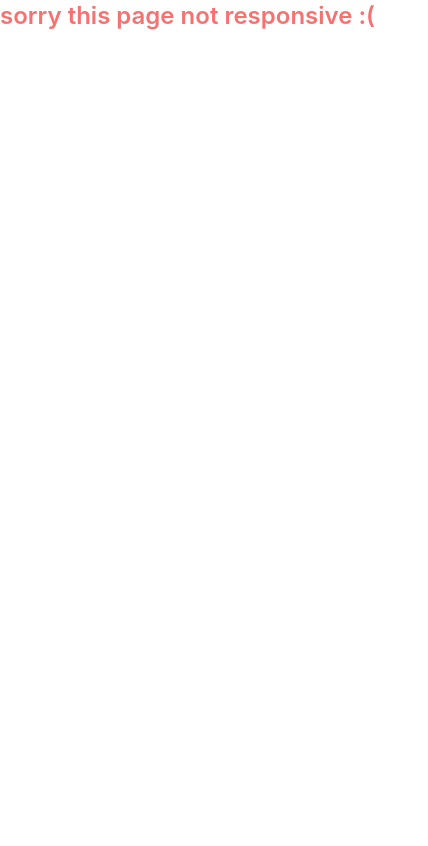
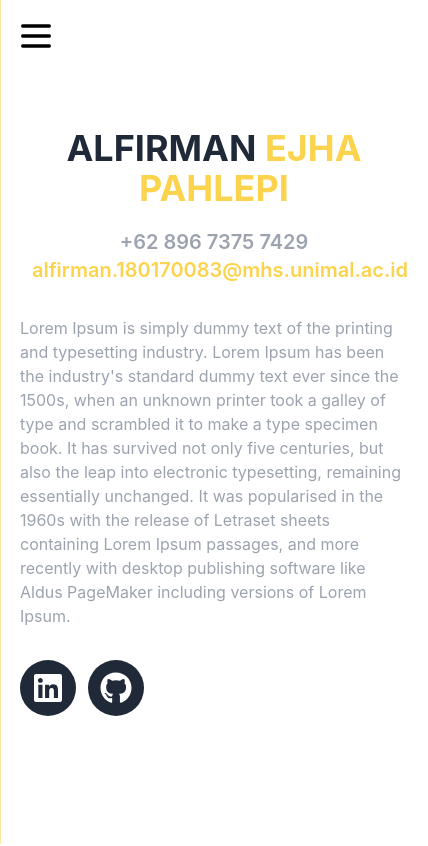
Before and after one commit to alfirman-rctn-hacktiv8/assignment-02, a React (Create React App) app: page / in a window 390 px wide. Shown: the top 846 px of the page, 428 px wide, since content can reach past the window. Built offline with nearby package versions, Linux system fonts and the light colour scheme.

Commit message:
responsive ❤️

```diff
--- a/src/App.js
+++ b/src/App.js
@@ -1,3 +1,4 @@
+import { useState } from "react";
 import Avatar from "./components/Avatar";
 import NavLinks from "./components/NavLinks";
 import About from "./sections/About";
@@ -7,16 +8,25 @@ import Skills from "./sections/Skills";
 import Interests from "./sections/Interests";
 import Awards from "./sections/Awards";
 import Footer from "./components/Footer";
+import MenuIcon from "./components/MenuIcon";
 
 function App() {
+  const [openSideBar, setOpenSideBar] = useState(false);
   return (
-    <>
-      <div className="min-h-screen min-w-screen bg-white justify-end hidden lg:flex">
-        <aside className="h-screen w-1/4 bg-yellow-300 fixed flex flex-col items-center justify-center space-y-6 left-0 top-0">
+    <div
+      onClick={() => setOpenSideBar(false)}
+      className="min-h-screen min-w-screen bg-white lg:justify-end flex relative"
+    >
+      <MenuIcon openSideBar={openSideBar} setOpenSideBar={setOpenSideBar} />
+      <aside
+        className={`${
+          !openSideBar && "transform -translate-x-full lg:transform-none"
+        } h-screen w-11/12 lg:w-1/4 bg-yellow-300 fixed flex flex-col items-center justify-center space-y-6 left-0 top-0 z-10 duration-500`}
+      >
         <Avatar />
         <NavLinks />
       </aside>
-        <main className="w-3/4 px-10 relative">
+      <main className="lg:w-3/4 px-5 sm:px-10 relative">
         <About />
         <Experience />
         <Education />
@@ -26,10 +36,6 @@ function App() {
         <Footer />
       </main>
     </div>
-      <p className="text-red-400 font-semibold text-2xl block lg:hidden">
-        sorry this page not responsive :(
-      </p>
-    </>
   );
 }
 
--- /dev/null
+++ b/src/components/MenuIcon.js
@@ -0,0 +1,68 @@
+const Hamburger = () => {
+  return (
+    <svg
+      xmlns="http://www.w3.org/2000/svg"
+      className="h-10 w-10"
+      fill="none"
+      viewBox="0 0 24 24"
+      stroke="currentColor"
+    >
+      <path
+        strokeLinecap="round"
+        strokeLinejoin="round"
+        strokeWidth={2}
+        d="M4 6h16M4 12h16M4 18h16"
+      />
+    </svg>
+  );
+};
+
+const X = () => {
+  return (
+    <svg
+      xmlns="http://www.w3.org/2000/svg"
+      className="h-10 w-10"
+      fill="none"
+      viewBox="0 0 24 24"
+      stroke="currentColor"
+    >
+      <path
+        strokeLinecap="round"
+        strokeLinejoin="round"
+        strokeWidth={2}
+        d="M6 18L18 6M6 6l12 12"
+      />
+    </svg>
+  );
+};
+
+const MenuIcon = ({ setOpenSideBar, openSideBar }) => (
+  <div
+    onClick={(e) => {
+      e.stopPropagation();
+      setOpenSideBar(!openSideBar);
+    }}
+    className="fixed left-4 top-4 z-20 lg:hidden"
+  >
+    <i
+      className={`${
+        !openSideBar
+          ? "rotate-0 translate-y-0 opacity-100 delay-100"
+          : "rotate-90 opacity-20 invisible"
+      } transform duration-100 absolute`}
+    >
+      <Hamburger />
+    </i>
+    <i
+      className={`${
+        openSideBar
+          ? "rotate-0 translate-y-0 opacity-100 delay-100"
+          : "-rotate-90 opacity-20 invisible"
+      } transform duration-100 absolute`}
+    >
+      <X />
+    </i>
+  </div>
+);
+
+export default MenuIcon;
--- a/src/components/NavLinks.js
+++ b/src/components/NavLinks.js
@@ -19,7 +19,6 @@ const NavLinks = () => {
             </a>
           </li>
         ))}
-        <p></p>
       </ul>
     </nav>
   );
--- a/src/sections/About.js
+++ b/src/sections/About.js
@@ -1,31 +1,32 @@
 import { Github, LinkedIn } from "../components/ButtonIcon";
 
 const About = () => (
-  <section  id="about" className="h-screen flex flex-col justify-center space-y-8">
+  <section
+    id="about"
+    className="min-h-screen flex flex-col justify-center space-y-8"
+  >
     <div className="space-y-2">
-      <h1 className="text-5xl font-bold uppercase text-gray-800">
+      <h1 className="text-4xl sm:text-5xl font-bold uppercase text-gray-800 text-center sm:text-left mb-5 sm:mb-0">
         Alfirman <span className="text-yellow-300">Ejha Pahlepi</span>
       </h1>
-      <h4 className="text-2xl font-semibold text-gray-400">
+      <h4 className="text-xl font-semibold text-gray-400 text-center sm:text-left">
         +62 896 7375 7429{" "}
         <span className="text-yellow-300 ml-3">
           alfirman.180170083@mhs.unimal.ac.id
         </span>
       </h4>
     </div>
-    <div>
-      <p className="text-gray-400">
-        Lorem Ipsum is simply dummy text of the printing and typesetting
-        industry. Lorem Ipsum has been the industry's standard dummy text ever
-        since the 1500s, when an unknown printer took a galley of type and
-        scrambled it to make a type specimen book. It has survived not only five
-        centuries, but also the leap into electronic typesetting, remaining
-        essentially unchanged. It was popularised in the 1960s with the release
-        of Letraset sheets containing Lorem Ipsum passages, and more recently
-        with desktop publishing software like Aldus PageMaker including versions
-        of Lorem Ipsum.
-      </p>
-    </div>
+    <p className="text-gray-400">
+      Lorem Ipsum is simply dummy text of the printing and typesetting industry.
+      Lorem Ipsum has been the industry's standard dummy text ever since the
+      1500s, when an unknown printer took a galley of type and scrambled it to
+      make a type specimen book. It has survived not only five centuries, but
+      also the leap into electronic typesetting, remaining essentially
+      unchanged. It was popularised in the 1960s with the release of Letraset
+      sheets containing Lorem Ipsum passages, and more recently with desktop
+      publishing software like Aldus PageMaker including versions of Lorem
+      Ipsum.
+    </p>
     <div className="space-x-3 flex">
       <LinkedIn />
       <Github />
--- a/src/sections/Awards.js
+++ b/src/sections/Awards.js
@@ -3,16 +3,16 @@ import MedalIcon from "../components/MedalIcon";
 const Awards = () => (
   <section
     id="awards"
-    className="h-screen flex flex-col justify-center space-y-10"
+    className="min-h-screen flex flex-col justify-center space-y-10"
   >
-    <h1 className="uppercase text-5xl font-bold text-gray-800">
+    <h1 className="uppercase text-3xl sm:text-5xl font-bold text-gray-800">
       awards & certifications
     </h1>
-    <ul className="space-y-1 px-10">
+    <ul className="space-y-1 sm:px-10">
       {awards.map((award, index) => (
         <li key={index} className="flex items-center space-x-2">
           <MedalIcon />
-          <span className=" font-semibold text-gray-400">{award}</span>
+          <span className=" font-semibold text-gray-400 w-full">{award}</span>
         </li>
       ))}
     </ul>
--- a/src/sections/Education.js
+++ b/src/sections/Education.js
@@ -1,12 +1,12 @@
 const Education = () => (
-  <section id="education" className="h-screen flex flex-col justify-center">
-    <h1 className="uppercase text-5xl font-bold text-gray-800 mb-10">
+  <section id="education" className="min-h-screen flex flex-col justify-center">
+    <h1 className="uppercase text-3xl sm:text-5xl font-bold text-gray-800 mb-10">
       education
     </h1>
     <ul className="space-y-6">
       {datas.map((data, index) => (
-        <li key={index} className="flex">
-          <div className="w-2/3">
+        <li key={index} className="sm;flex">
+          <div className="sm:w-2/3">
             <h2 className="uppercase text-xl font-bold text-gray-800">
               {data.agency}
             </h2>
@@ -15,7 +15,7 @@ const Education = () => (
             </h3>
             <p className="text-gray-400 mt-3">{data.description}</p>
           </div>
-          <p className="text-red-400 text-lg text-right w-1/3 font-semibold">
+          <p className="text-red-400 text-lg text-right sm:w-1/3 font-semibold">
             {data.time}
           </p>
         </li>
--- a/src/sections/Experience.js
+++ b/src/sections/Experience.js
@@ -1,12 +1,12 @@
 const Experience = () => (
-  <section id="experience" className="h-screen flex flex-col justify-center">
-    <h1 className="uppercase text-5xl font-bold text-gray-800 mb-10">
+  <section id="experience" className="min-h-screen flex flex-col justify-center">
+    <h1 className="uppercase text-3xl sm:text-5xl font-bold text-gray-800 mb-10">
       experience
     </h1>
     <ul className="space-y-6">
       {datas.map((data, index) => (
-        <li key={index} className="flex">
-          <div className="w-2/3">
+        <li key={index} className="sm:flex">
+          <div className="sm:w-2/3">
             <h2 className="uppercase text-xl font-bold text-gray-800">
               {data.status}
             </h2>
@@ -15,7 +15,7 @@ const Experience = () => (
             </h3>
             <p className="text-gray-400 mt-3">{data.description}</p>
           </div>
-          <p className="text-red-400 text-lg text-right w-1/3 font-semibold">
+          <p className="text-red-400 text-lg text-right sm:w-1/3 font-semibold">
             {data.time}
           </p>
         </li>
--- a/src/sections/Interests.js
+++ b/src/sections/Interests.js
@@ -1,9 +1,9 @@
 const Interests = () => (
   <section
     id="interests"
-    className="h-screen flex flex-col justify-center space-y-10"
+    className="min-h-screen flex flex-col justify-center space-y-10"
   >
-    <h1 className="uppercase text-5xl font-bold text-gray-800">interests</h1>
+    <h1 className="uppercase text-3xl sm:text-5xl font-bold text-gray-800">interests</h1>
     <p className="text-gray-400 whitespace-pre-line">{interest}</p>
   </section>
 );
--- a/src/sections/Skills.js
+++ b/src/sections/Skills.js
@@ -1,9 +1,9 @@
 import CheckIcon from "../components/CheckIcon";
 
 const Skills = () => (
-  <section id="skills" className="h-screen flex flex-col justify-center">
-    <h1 className="uppercase text-5xl font-bold text-gray-800 mb-10">skills</h1>
-    <h3 className="uppercase text-2xl font-bold text-gray-400 mb-5">
+  <section id="skills" className="min-h-screen flex flex-col justify-center">
+    <h1 className="uppercase text-3xl sm:text-5xl font-bold text-gray-800 mb-10">skills</h1>
+    <h3 className="uppercase text-xl font-bold text-gray-400 mb-5">
       programming languages & tools
     </h3>
     <ul className="grid grid-cols-2 gap-2">
```
Lines whose indentation alone changed are shown as unchanged.
